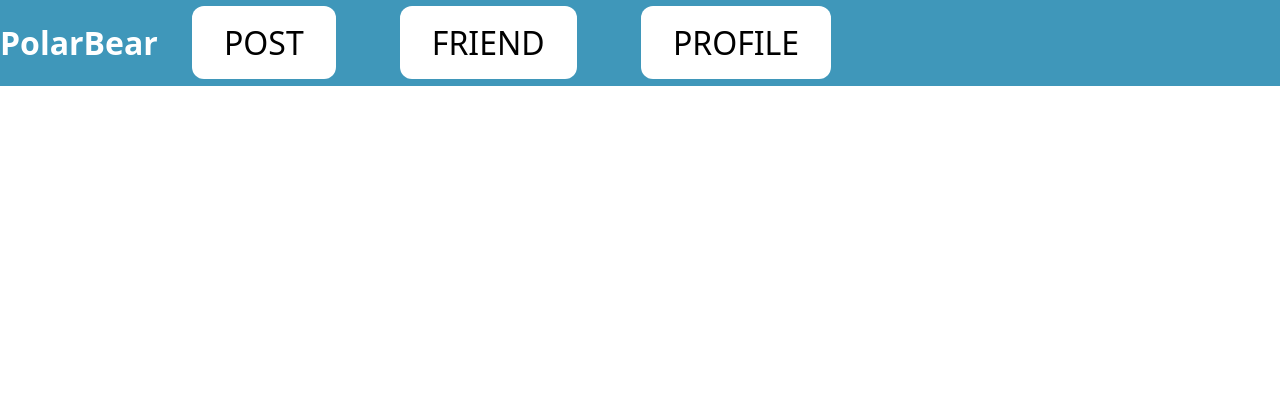
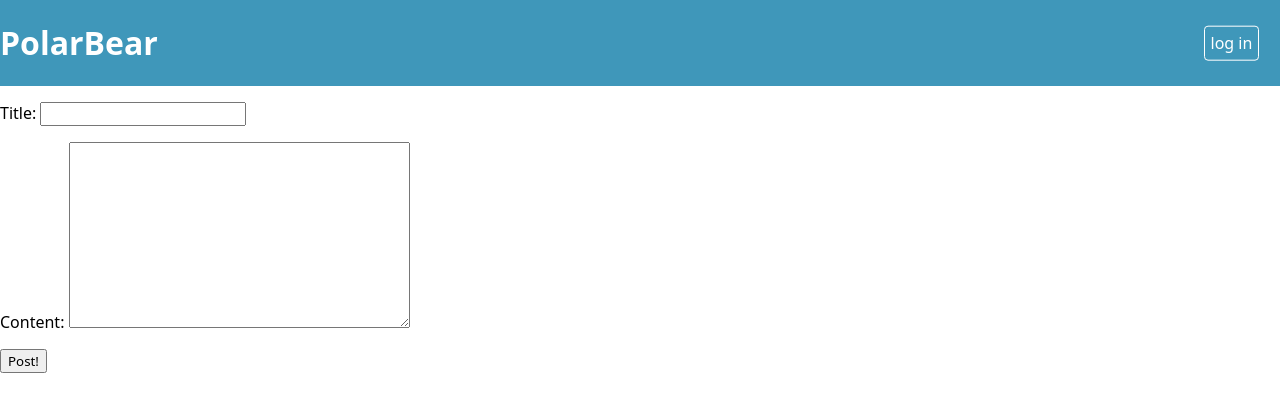
Before and after one commit to petelliott/CMPUT404-project, a Django app: template templates/blog/post.html in a window 1280 px wide. Shown: the top 412 px of the page. Run offline with Django 3.2, Linux system fonts and the light colour scheme; the template is opened without the code that fills it: values that come from a table or form of the project are taken from there, others are empty.

Commit message:
added the blog post view

```diff
--- a/blog/views.py
+++ b/blog/views.py
@@ -1,7 +1,10 @@
 from django.shortcuts import render, redirect
 from django.http import HttpResponse
 from django import forms
+from blog import models
 from django.contrib import auth
+import datetime
+import users.models
 
 def homepage(request):
 
@@ -11,9 +14,39 @@ def friend(request):
 
     return render(request,"blog/friend.html" )
 
+
+class PostForm(forms.Form):
+    title = forms.CharField()
+    content = forms.CharField(widget=forms.Textarea)
+
 def post(request):
+    if not request.user.is_authenticated:
+        return redirect("login")
 
-    return render(request,"blog/post.html" )
+    try:
+        author = request.user.author
+    except users.models.Author.DoesNotExist:
+        return redirect("login")
+
+    if request.method == "POST":
+        form = PostForm(request.POST)
+
+        if form.is_valid():
+            author = request.user.author
+
+            title = form.cleaned_data["title"]
+            content = form.cleaned_data["content"]
+            models.Post.objects.create(date=datetime.date.today(),
+                                       title=title,
+                                       content=content,
+                                       author=author)
+
+
+            return redirect("auth_test") #TODO: redirect to created post
+    else:
+        form = PostForm()
+
+    return render(request, "blog/post.html", {"form": form})
 
 def profile(request):
 
--- a/templates/blog/post.html
+++ b/templates/blog/post.html
@@ -1,2 +1,10 @@
-{% extends "barbase.html" %}
-{% block title %}PolarBear --Postpage{% endblock %}
+{% extends "base.html" %}
+{% block title %}PolarBear -- Postpage{% endblock %}
+{% block content %}
+
+<form action="{% url 'post' %}" method="post">
+  {% csrf_token %}
+  {{ form.as_p }}
+  <input type="submit" value="Post!">
+</form>
+{% endblock %}
```
